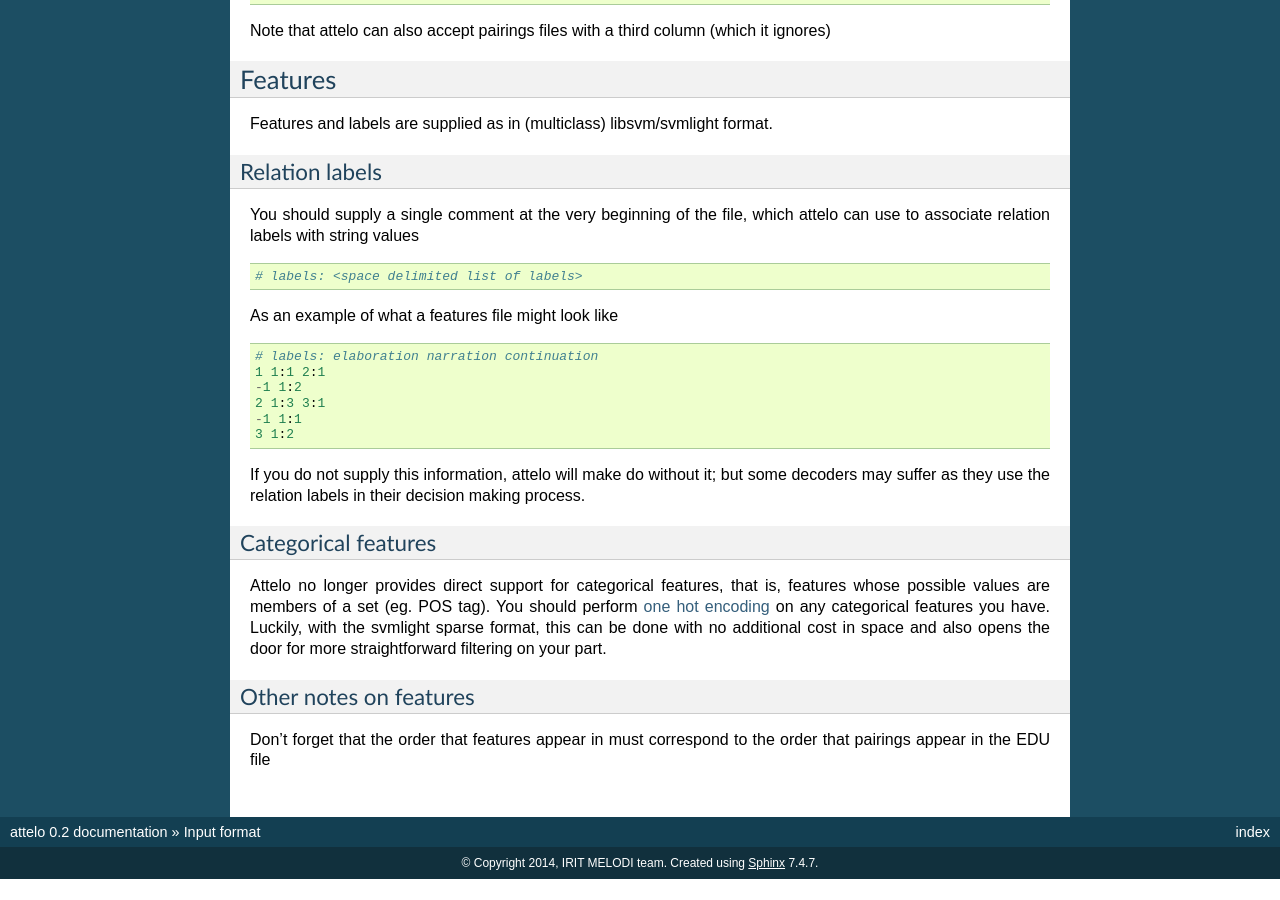
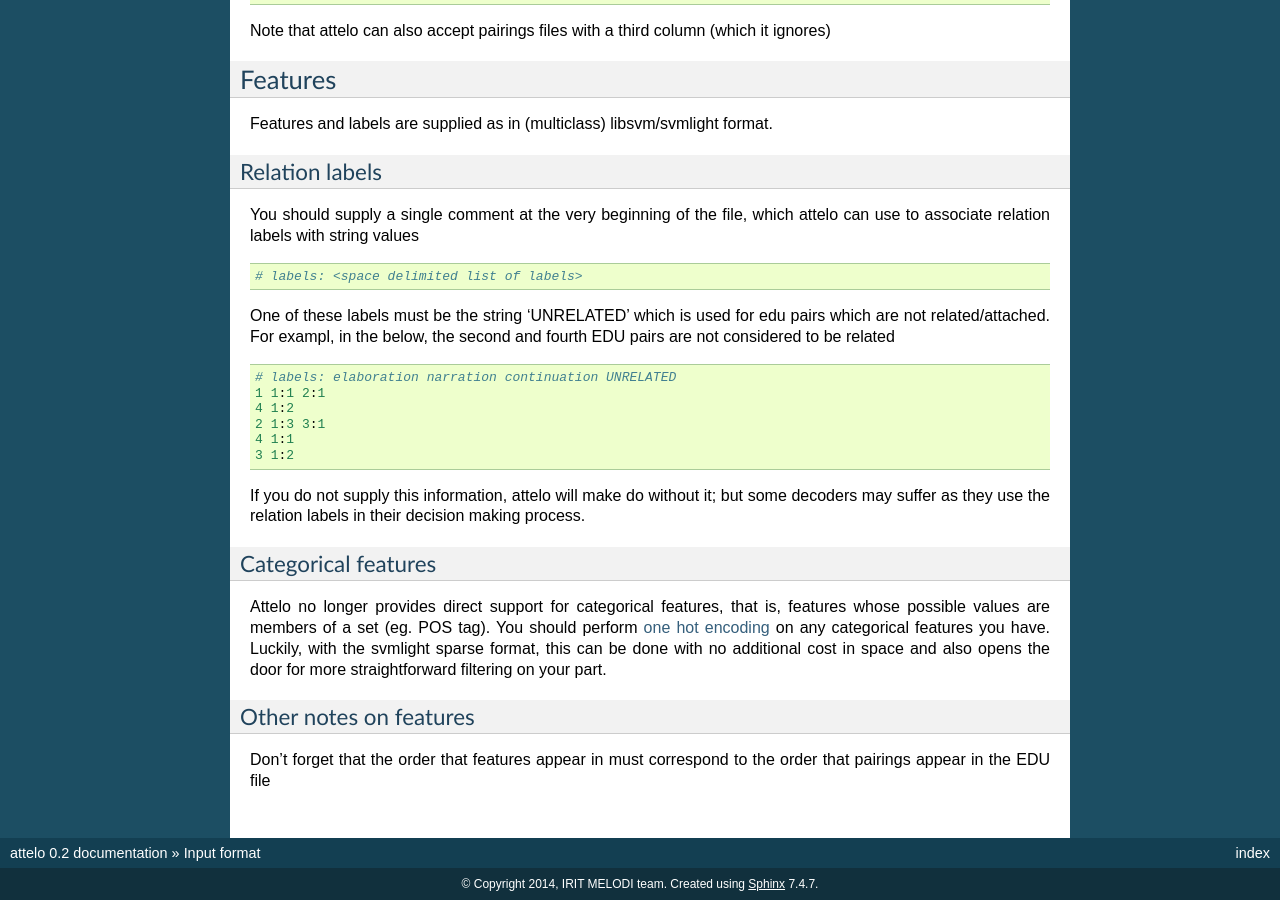
Before and after one commit to irit-melodi/attelo, a Sphinx documentation site: the page built from doc/input.rst, in a window 1280 px wide and 900 px high, scrolled down 846 px. Built offline with Sphinx 7.4.7, drawn with Linux system fonts in a browser that asks for light colours; before the commit the page ends 1725 px from its top, so only the background shows below that.

Commit message:
UI make labels mandatory, support UNRELATED label
It turns out that by convention, you only use -1 for binary
classification.

For multiclass, your labels are assumed to be 0 and up (there's also a
convention that 0 is used for 'unknown', but it seems not to be used
universally).

```diff
--- a/doc/input.rst
+++ b/doc/input.rst
@@ -69,13 +69,15 @@ which attelo can use to associate relation labels with string values ::
 
     # labels: <space delimited list of labels>
 
-As an example of what a features file might look like ::
+One of these labels must be the string 'UNRELATED' which is used for edu
+pairs which are not related/attached.  For exampl, in the below, the second
+and fourth EDU pairs are not considered to be related ::
 
-    # labels: elaboration narration continuation
+    # labels: elaboration narration continuation UNRELATED
     1 1:1 2:1
-    -1 1:2
+    4 1:2
     2 1:3 3:1
-    -1 1:1
+    4 1:1
     3 1:2
 
 If you do not supply this information, attelo will make do without it;
```
Also changed, not shown: 2 other files.
